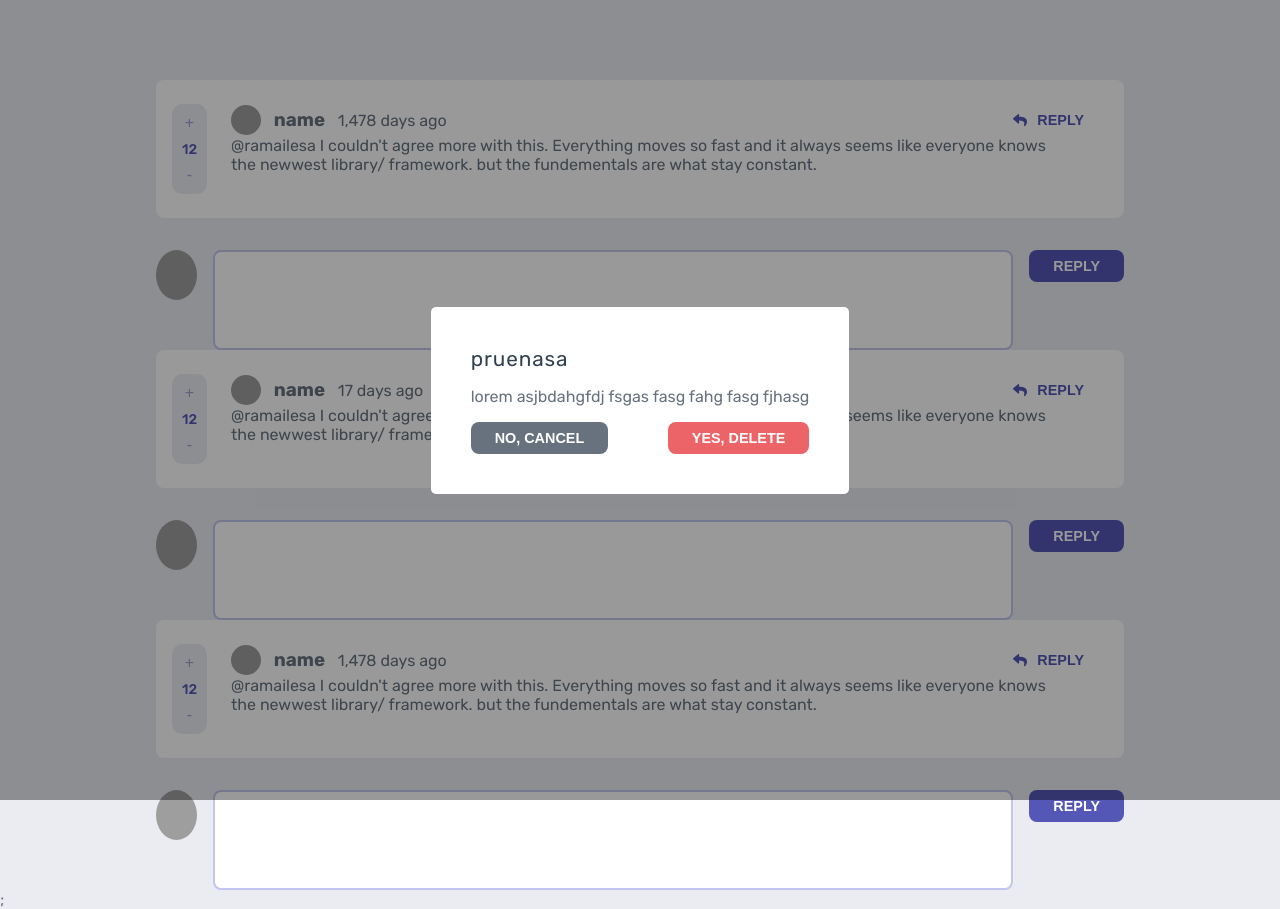
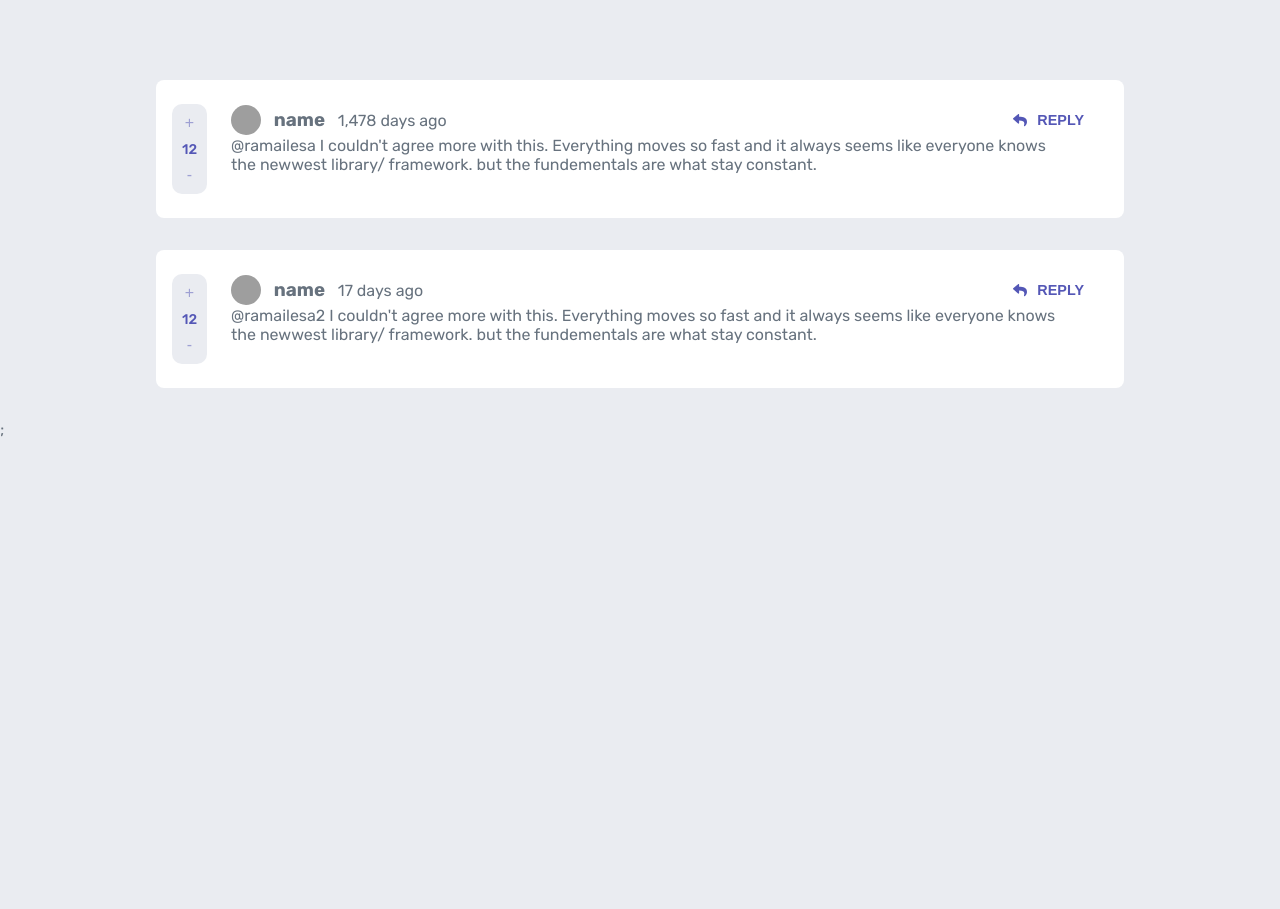
Before and after one commit to angelMarcosCastilla/commentsApp, a React (Vite) app: page / in a window 1280 px wide. After the commit the page ends 800 px from the top, so only its background shows below. Built offline with nearby package versions, Linux system fonts and the light colour scheme; grey boxes are pictures that could not be loaded.

Commit message:
add tree comments

```diff
--- a/src/App.tsx
+++ b/src/App.tsx
@@ -5,14 +5,14 @@ import './styles.css';
 export default function App(): JSX.Element {
 	return (
 		<>
-			<Modal
+			{/* <Modal
 				title='pruenasa'
 				content='lorem asjbdahgfdj fsgas fasg fahg fasg fjhasg '
 				config={{
 					textCancel: 'No, Cancel',
 					textConfirm: 'Yes, Delete',
 				}}
-			></Modal>
+			></Modal> */}
 			<ContainerComments></ContainerComments>;
 		</>
 	);
--- a/src/HOC/WithPortal.tsx
+++ b/src/HOC/WithPortal.tsx
@@ -6,7 +6,6 @@ const WithPortal = (WrappedComponent: React.FC, idElement:String) => {
     return (props: any) => {
       console.log(WrappedComponent, idElement, props)
         const el = document.getElementById(idElement as string) as HTMLElement;
-
         return createPortal(<WrappedComponent {...props} />, el);
     }
 }
--- a/src/components/CommentCards.tsx
+++ b/src/components/CommentCards.tsx
@@ -35,7 +35,7 @@ const CommentCards: React.FC<Props> = ({ comment }) => {
 				</div>
 			</div>
 		</article>
-		<ReplyEditor/>
+		{/* <ReplyEditor/> */}
 		</>
 	);
 };
--- a/src/components/ContainerComments.tsx
+++ b/src/components/ContainerComments.tsx
@@ -1,11 +1,21 @@
-import React from 'react'
-import {commentsApp} from "../json/commentsdb"
+import React, { useEffect, useState } from 'react'
+import { getComments } from '../services/comments'
+import {  CommentsWithChildren } from '../types/comments'
 import CommentCards from './CommentCards'
+
 export default function ContainerComments():JSX.Element {
+  const [comments, setComments] = useState<CommentsWithChildren[]>([])
+
+  useEffect(() => {
+    getComments()
+    .then(setComments)
+    .catch(console.error)
+  }, [])
+
   return (
     <div className='container'>
       {
-        commentsApp.map((comment) => {
+        comments.map((comment) => {
           return (
             <CommentCards key={comment.id} comment={comment}/>
           )
--- a/src/json/commentsdb.ts
+++ b/src/json/commentsdb.ts
@@ -12,6 +12,7 @@ export const commentsApp:Comment[] = [
     timestamp: '2019-01-01T12:00:00.000Z',
     comments:"@ramailesa I couldn't agree more with this. Everything moves so fast and it always seems like everyone knows the newwest library/ framework. but the fundementals are what stay constant. ",
     score: 12,
+    parentId: null
   },
   {
     id: 2,
@@ -24,6 +25,7 @@ export const commentsApp:Comment[] = [
     timestamp: '2023-01-01T12:00:00.000Z',
     comments:"@ramailesa I couldn't agree more with this. Everything moves so fast and it always seems like everyone knows the newwest library/ framework. but the fundementals are what stay constant. ",
     score: 12,
+    parentId: 1
   },
   {
     id: 3,
@@ -36,5 +38,32 @@ export const commentsApp:Comment[] = [
     timestamp: '2019-01-01T12:00:00.000Z',
     comments:"@ramailesa I couldn't agree more with this. Everything moves so fast and it always seems like everyone knows the newwest library/ framework. but the fundementals are what stay constant. ",
     score: 12,
-  }
+    parentId: 1
+  },
+  {
+    id: 4,
+    user:{
+      id: 1,
+      name: 'John Doe',
+      userName:"name",
+      avatar: 'https://avatars.steamstatic.com/c62774de722209685056b76d9ccb1add485d1ca5_full.jpg'
+    },
+    timestamp: '2023-01-01T12:00:00.000Z',
+    comments:"@ramailesa2 I couldn't agree more with this. Everything moves so fast and it always seems like everyone knows the newwest library/ framework. but the fundementals are what stay constant. ",
+    score: 12,
+    parentId: null
+  },
+  {
+    id: 5,
+    user:{
+      id: 1,
+      name: 'John Doe',
+      userName:"name",
+      avatar: 'https://avatars.steamstatic.com/c62774de722209685056b76d9ccb1add485d1ca5_full.jpg'
+    },
+    timestamp: '2023-01-01T12:00:00.000Z',
+    comments:"@ramailesa3 I couldn't agree more with this. Everything moves so fast and it always seems like everyone knows the newwest library/ framework. but the fundementals are what stay constant. ",
+    score: 12,
+    parentId: 2
+  },
 ]
--- a/src/main.tsx
+++ b/src/main.tsx
@@ -3,7 +3,5 @@ import ReactDOM from 'react-dom/client';
 import App from './App';
 
 ReactDOM.createRoot(document.getElementById('root') as HTMLElement).render(
-	<React.StrictMode>
 		<App />
-	</React.StrictMode>,
 );
--- /dev/null
+++ b/src/services/comments.ts
@@ -0,0 +1,12 @@
+import { commentsApp } from '../json/commentsdb';
+import { CommentsWithChildren } from '../types/comments';
+import { getParentsCommentUtil } from '../utils/commetsUtils';
+
+export const getComments = async (): Promise<CommentsWithChildren[]> => {
+	return await new Promise(resolve =>
+		setTimeout(() => {
+			const parentComents = getParentsCommentUtil(commentsApp);
+			resolve(parentComents);
+		}, 3000),
+	);
+};
--- a/src/types/comments.ts
+++ b/src/types/comments.ts
@@ -9,4 +9,9 @@ export interface Comment {
   timestamp: string;
   comments: string;
   score: number;
+  parentId?: number | null;
 }
+
+export interface CommentsWithChildren extends Comment {
+  children?: Comment[];
+}
--- /dev/null
+++ b/src/utils/commetsUtils.ts
@@ -0,0 +1,14 @@
+import { Comment, CommentsWithChildren } from "../types/comments"
+
+export const getParentsCommentUtil = (comments: Comment[]) : CommentsWithChildren[] => {
+  const treeComments = getTreeArbolFoldersUtil(comments)
+  return treeComments
+}
+
+function getTreeArbolFoldersUtil(comments:Comment[], parent:number | null = null) : CommentsWithChildren[]{
+  const tree:CommentsWithChildren[] = comments.filter(comment => comment.parentId === parent)
+  tree.forEach(comment => {
+    comment.children = getTreeArbolFoldersUtil(comments, comment.id)
+  })
+  return tree
+}
```
